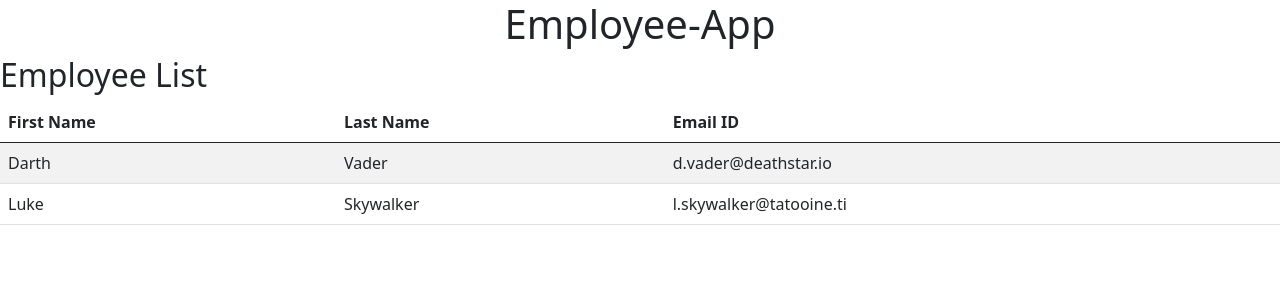
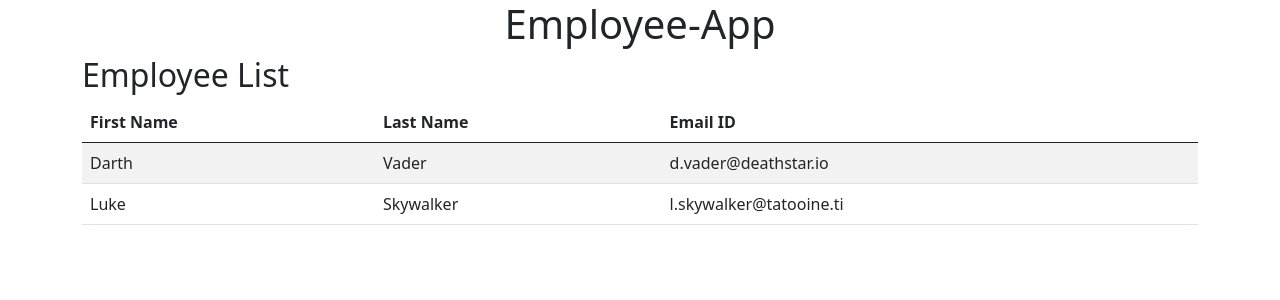
Before and after one commit to AntonieV/course_angular_springboot_crud_api, an Angular app in the folder frontend/: page / in a window 1280 px wide. Shown: the top 300 px of the page. Built offline with nearby package versions, Linux system fonts and the light colour scheme.

Commit message:
bootstrap on table design with container

```diff
--- a/frontend/src/app/app.component.html
+++ b/frontend/src/app/app.component.html
@@ -1,2 +1,4 @@
 <h1 class="text-center"> {{title}} </h1> <!--test that bootstrap successfully integrated-->
-<app-employee-list></app-employee-list>
+<div class="container">
+  <app-employee-list></app-employee-list>
+</div>
--- a/frontend/src/app/employee-list/employee-list.component.ts
+++ b/frontend/src/app/employee-list/employee-list.component.ts
@@ -8,7 +8,7 @@ import {Employee} from "../employee";
 })
 export class EmployeeListComponent implements OnInit {
 
-  employees: Employee[];
+  employees: Employee[] | undefined;
 
   constructor() { }
 
```
